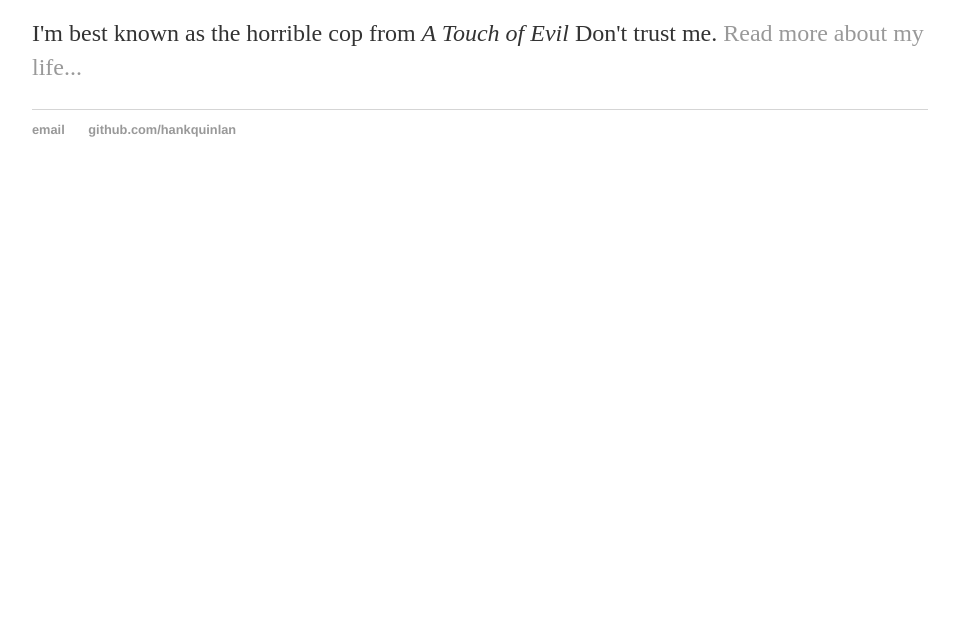
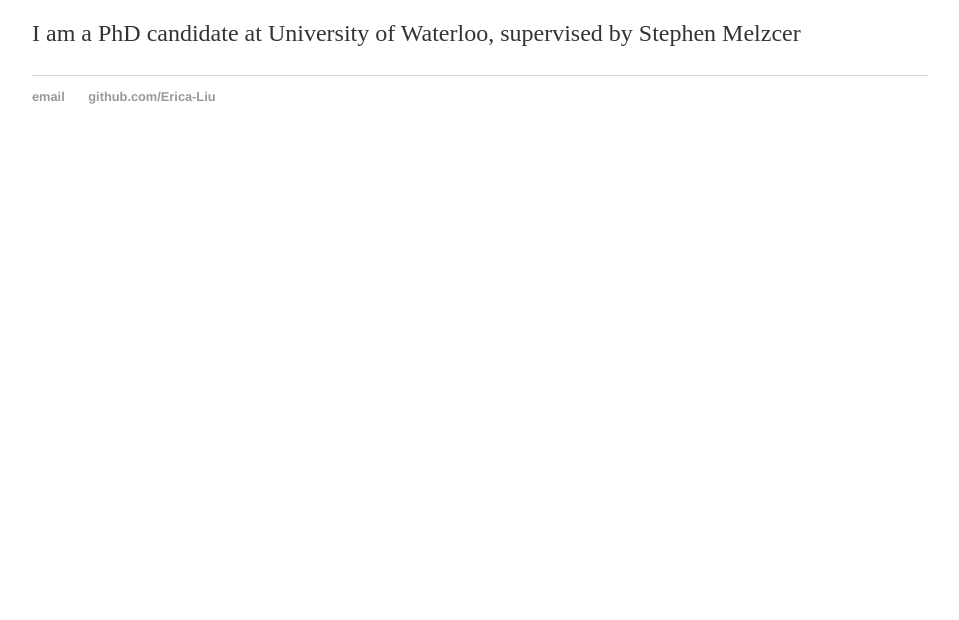
Before and after one commit to Erica-Liu/Erica-Liu.github.io, a plain HTML site: page index.html in a window 1280 px wide. Shown: the part 180-800 px from the top of the page, without its empty margins (160-1119 px from the left). Drawn offline with Linux system fonts and the light colour scheme.

Commit message:
Update index.html

```diff
--- a/index.html
+++ b/index.html
@@ -1,7 +1,7 @@
 <!DOCTYPE html>
 <html>
 	<head>
-		<title>Yuqing Liu</title>
+		<title>Erica Liu</title>
     		<!-- link to main stylesheet -->
 		<link rel="stylesheet" type="text/css" href="/css/main.css">
 	</head>
@@ -17,13 +17,13 @@
 		<div class="container">
     		<div class="blurb">
         		<h1>Hi there, I'm Erica!</h1>
-				<p>I'm best known as the horrible cop from <em>A Touch of Evil</em> Don't trust me. <a href="/about">Read more about my life...</a></p>
+				<p>I am a PhD candidate at University of Waterloo, supervised by Stephen Melzcer</p>
     		</div><!-- /.blurb -->
 		</div><!-- /.container -->
 		<footer>
     		<ul>
-        		<li><a href="mailto:hankquinlanhub@gmail.com">email</a></li>
-        		<li><a href="https://github.com/hankquinlan">github.com/hankquinlan</a></li>
+        		<li><a href="mailto:e237liu@uwaterloo">email</a></li>
+        		<li><a href="https://github.com/Erica-Liu">github.com/Erica-Liu</a></li>
 			</ul>
 		</footer>
 	</body>
```
